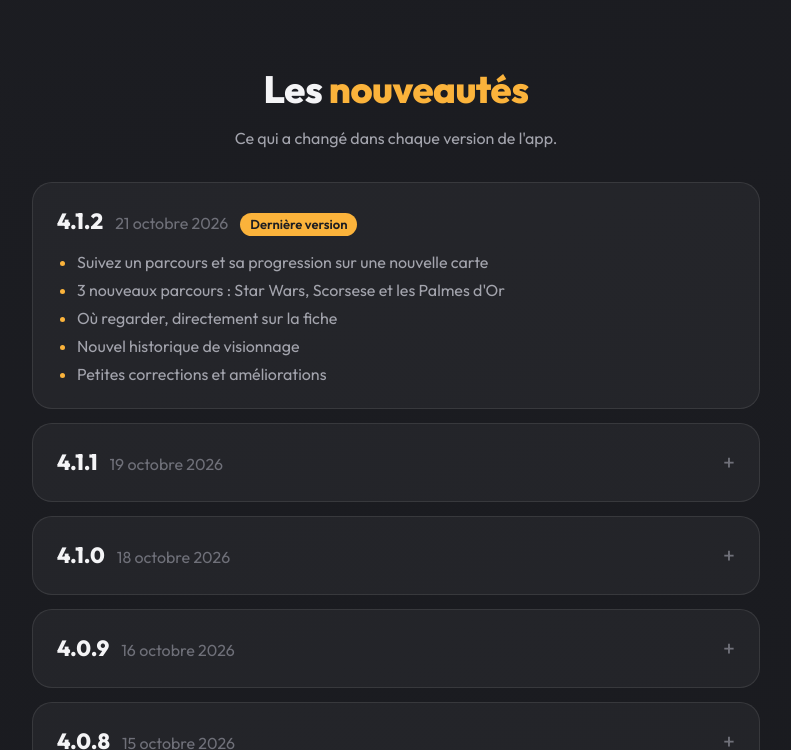
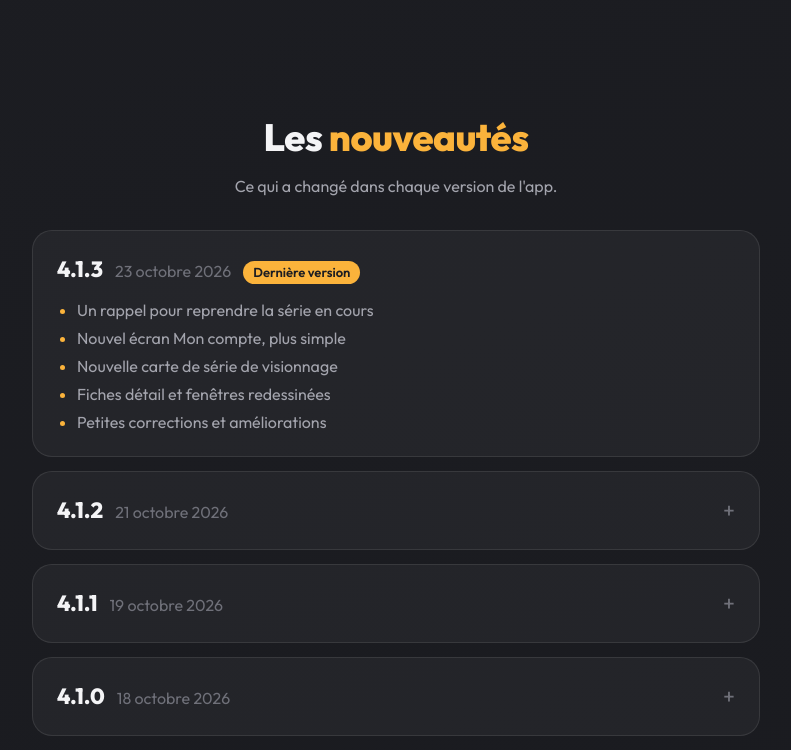
Before and after one commit to sylv42240/watchlist, a plain HTML site: page index.html in a window 1280 px wide. Shown: the part 2707-3457 px from the top of the page, without its empty margins (244-1035 px from the left). Drawn offline with nearby package versions, Linux system fonts and the light colour scheme.

Commit message:
[FEATURE] 4.1.3 changelog, paused show reminder

```diff
--- a/index.html
+++ b/index.html
@@ -156,7 +156,7 @@
       <div class="card"><div class="ico"><i data-lucide="star"></i></div><h3>Notes et Top 5</h3><p>Notez en étoiles ou en chiffres, ou pas du tout. Classez vos 5 préférés et partagez-les.</p></div>
       <div class="card"><div class="ico"><i data-lucide="search"></i></div><h3>Découvrir</h3><p>Recherche avec filtres par genre et par année, tendances, top 10, recommandations tirées de vos goûts.</p></div>
       <div class="card"><div class="ico"><i data-lucide="tv"></i></div><h3>Où regarder</h3><p>Directement sur la fiche : les plateformes qui proposent chaque titre dans votre pays, gratuitement, en abonnement, en location ou à l'achat.</p></div>
-      <div class="card"><div class="ico"><i data-lucide="bell"></i></div><h3>Rappels et sorties</h3><p>Une notification le jour de sortie d'un film ou d'une saison, et des rappels à l'heure de votre choix.</p></div>
+      <div class="card"><div class="ico"><i data-lucide="bell"></i></div><h3>Rappels et sorties</h3><p>Une notification le jour de sortie d'un film ou d'une saison, des rappels à l'heure de votre choix, et un rappel pour reprendre la série que vous avez laissée.</p></div>
       <div class="card"><div class="ico"><i data-lucide="flame"></i></div><h3>Jours de suite</h3><p>Regardez chaque jour pour faire grandir votre série et débloquer les flammes de 3, 7 et 30 jours.</p></div>
       <div class="card"><div class="ico"><i data-lucide="trophy"></i></div><h3>Succès et avatars</h3><p>Des succès en bronze, argent et or, et 73 avatars à débloquer pour personnaliser votre profil.</p></div>
       <div class="card"><div class="ico"><i data-lucide="chart-column"></i></div><h3>Statistiques et récap</h3><p>Heures de visionnage, genres préférés, activité, et un récap annuel en stories à partager.</p></div>
@@ -192,7 +192,18 @@
 
     <!-- New version: copy this block on top, move the "Dernière version" tag to it, and turn the previous one into a <details class="release"> with a <summary>. -->
     <article class="release">
-      <div class="head"><h3>4.1.2</h3><time datetime="2026-10-21">21 octobre 2026</time><span class="tag">Dernière version</span></div>
+      <div class="head"><h3>4.1.3</h3><time datetime="2026-10-23">23 octobre 2026</time><span class="tag">Dernière version</span></div>
+      <ul>
+        <li>Un rappel pour reprendre la série en cours</li>
+        <li>Nouvel écran Mon compte, plus simple</li>
+        <li>Nouvelle carte de série de visionnage</li>
+        <li>Fiches détail et fenêtres redessinées</li>
+        <li>Petites corrections et améliorations</li>
+      </ul>
+    </article>
+
+    <details class="release">
+      <summary><h3>4.1.2</h3><time datetime="2026-10-21">21 octobre 2026</time></summary>
       <ul>
         <li>Suivez un parcours et sa progression sur une nouvelle carte</li>
         <li>3 nouveaux parcours : Star Wars, Scorsese et les Palmes d'Or</li>
@@ -200,7 +211,7 @@
         <li>Nouvel historique de visionnage</li>
         <li>Petites corrections et améliorations</li>
       </ul>
-    </article>
+    </details>
 
     <details class="release">
       <summary><h3>4.1.1</h3><time datetime="2026-10-19">19 octobre 2026</time></summary>
```
